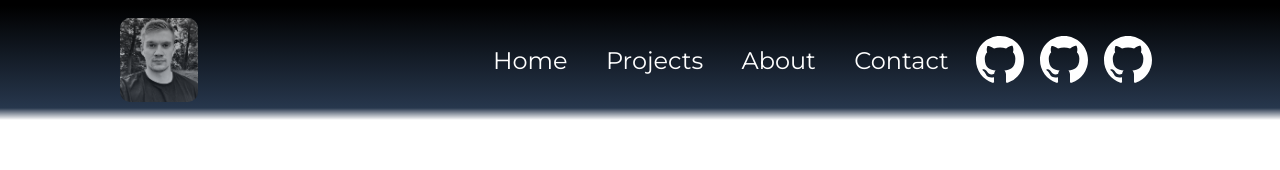
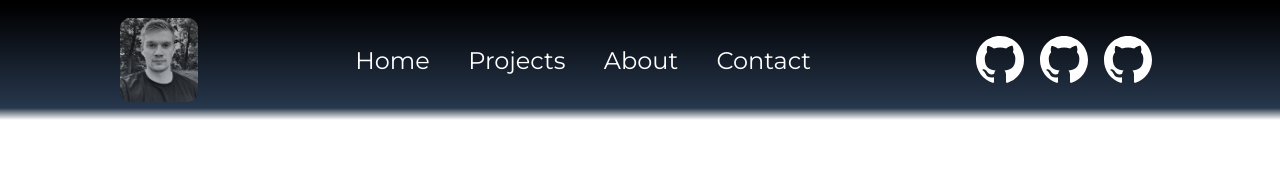
Before and after one commit to pataspatek/portfolio, a React (Vite) app in the folder frontend/: page / in a window 1280 px wide. Shown: the top 170 px of the page. Built offline with nearby package versions, Linux system fonts and the light colour scheme.

Commit message:
nav-links justify to center of header

```diff
--- a/frontend/src/styles/header.css
+++ b/frontend/src/styles/header.css
@@ -58,7 +58,7 @@
     /* Navigation container layout */
     display: flex;
     align-items: center;
-    margin-left: auto;
+    width: 100%;
 }
 
 .nav-links-container {
@@ -66,6 +66,7 @@
     display: flex;
     list-style: none;
     height: var(--header-height);
+    margin: auto;
 }
 
 .nav-item,
```
